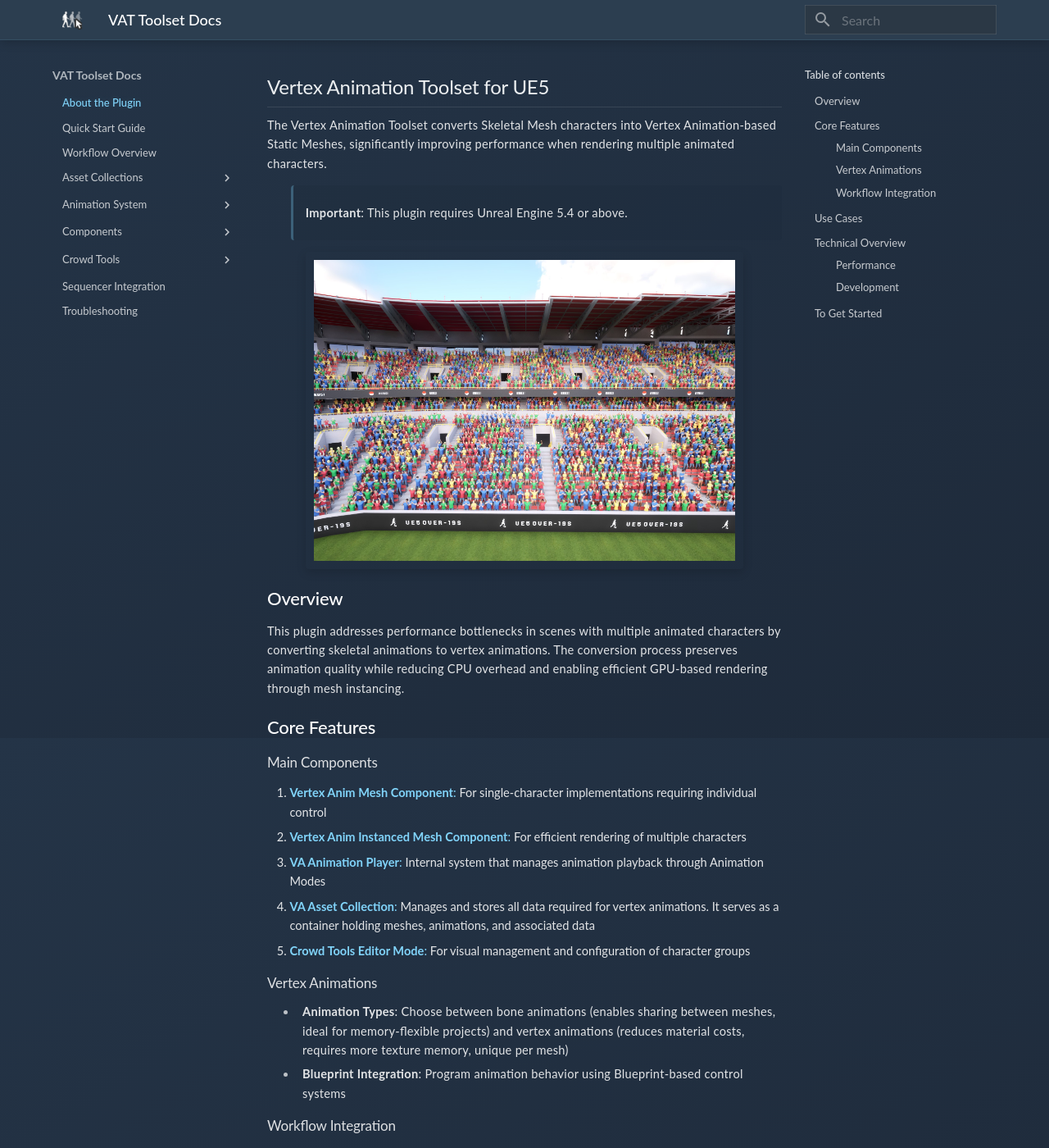
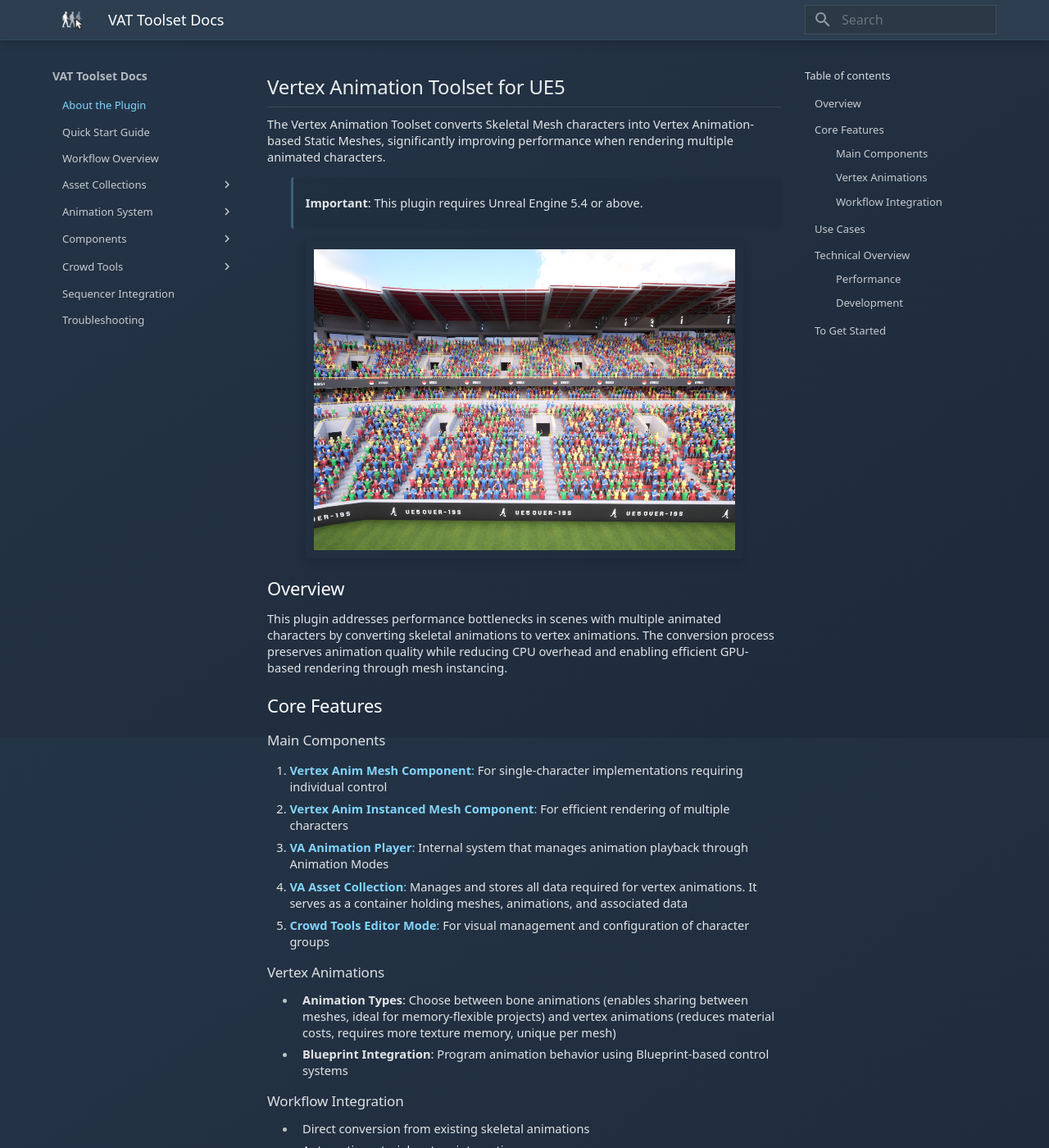
Before and after one commit to Milswanca/VertexAnimationDocumentation, an MkDocs documentation site: the page built from docs/index.md, in a window 1280 px wide and 1400 px high. Shown: the whole window at 82% size. Built offline with MkDocs 1.6.1 and Material for MkDocs 9.7.7, drawn with Linux system fonts in a browser that asks for light colours.

Commit message:
forgot css

```diff
--- a/docs/stylesheets/extra.css
+++ b/docs/stylesheets/extra.css
@@ -1,15 +1,13 @@
 /* Global variables */
 :root {
-    --doc-line-height: 1.6 !important;
-    --doc-letter-spacing: 0.02em !important;
-    --md-text-font: "Source Sans Pro", "Lato", system-ui, -apple-system, BlinkMacSystemFont, "Segoe UI", "Helvetica Neue", Arial, sans-serif !important;
+    --doc-line-height: normal !important;
+    --doc-letter-spacing: normal !important;
+    --md-text-font: "Roboto Serif", system-ui, -apple-system, BlinkMacSystemFont, "Segoe UI", "Helvetica Neue", Arial, sans-serif !important;
     --md-code-font: "Cascadia Code", Consolas, "Courier New", monospace !important;
 }
 
-/* Import Source Sans Pro font */
-@import url('https://fonts.googleapis.com/css2?family=Source+Sans+Pro:wght@400;600;700&display=swap');
-/* Import Lato as backup */
-@import url('https://fonts.googleapis.com/css2?family=Lato:wght@400;700&display=swap');
+/* Import Roboto Serif font */
+@import url('https://fonts.googleapis.com/css2?family=Roboto+Serif:opsz,wght@8..144,400;8..144,500;8..144,600;8..144,700&display=swap');
 
 /* Remove focus outlines */
 :focus,
```
